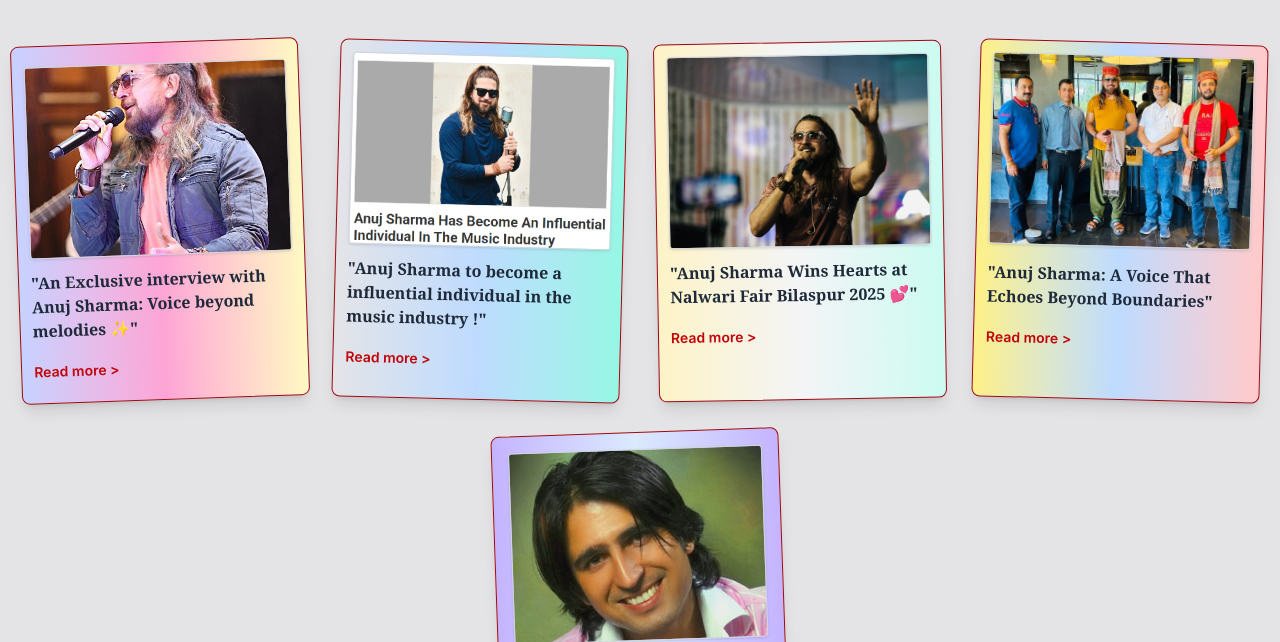
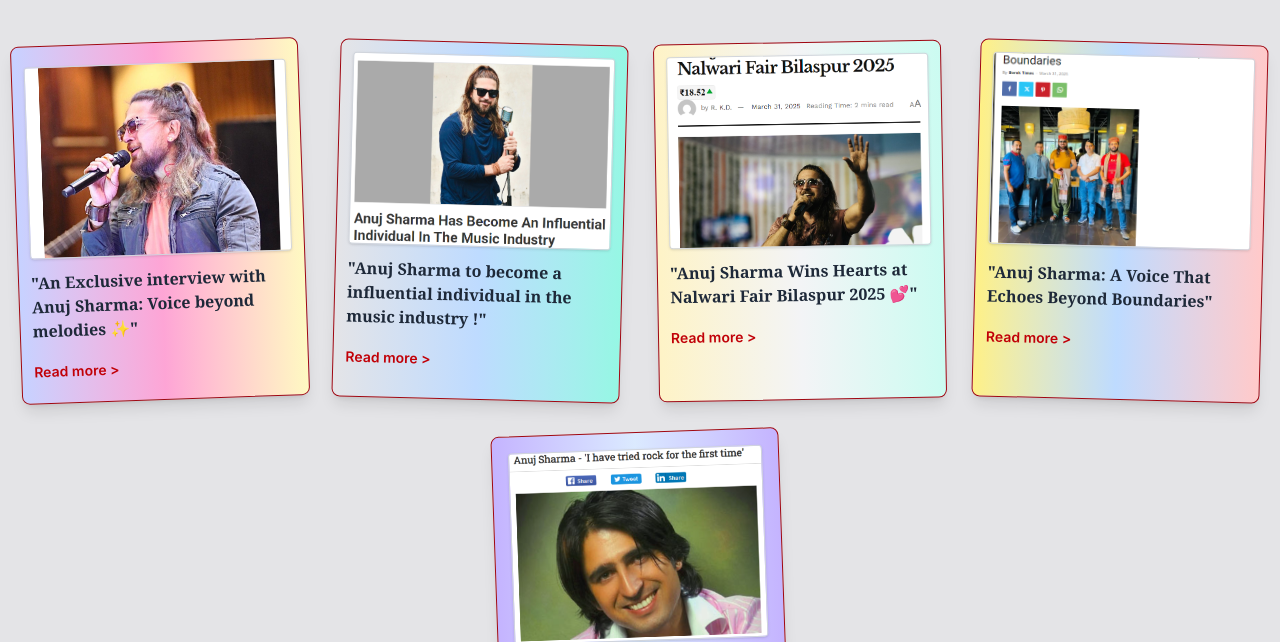
Before and after one commit to Soumalya99/AnujSinger, a website built with Vite: page digitalpr.html in a window 1280 px wide. Shown: the part 158-800 px from the top of the page. Built offline with nearby package versions, Linux system fonts and the light colour scheme; a web font is replaced by a local one.

Commit message:
Chnaged imaghe

```diff
--- a/digitalpr.html
+++ b/digitalpr.html
@@ -77,7 +77,7 @@
                     <div class="relative bg-gradient-to-r from-indigo-200 via-pink-300 to-yellow-100 border border-red-800 shadow-lg rounded-lg p-3 w-72 transform rotate-[-2deg] hover:rotate-0 transition-transform duration-300">
                     <a href="https://siwansamachar.in/an-exclusive-interview-with-anuj-sharma-the-voice-behind-the-melodies/" target="_blank" rel="noopener noreferrer"
                         class="inline-block py-2 transition ">
-                        <img src="./images/voicebehindAnuj.jpeg" alt="News 1"
+                        <img src="./images/Screenshot 2025-06-02 174717.png" alt="News 1"
                         class="w-full h-48 object-cover rounded shadow mb-3 border border-gray-300" />
                         <div class="font-semibold text-base mb-4">"An Exclusive interview with Anuj Sharma: Voice beyond melodies ✨"</div>
                         <span class="font-sans text-sm text-red-700 font-semibold">Read more ></span>
@@ -99,7 +99,7 @@
                     <div class="relative bg-gradient-to-r from-amber-100 via-gray-100 to-teal-100 border border-red-800 shadow-lg rounded-lg p-3 w-72 transform rotate-[-1deg] hover:rotate-0 transition-transform duration-300">
                         <a href="https://www.hindustanmetro.com/anuj-sharma-wins-hearts-at-nalwari-fair-bilaspur-2025/" target="_blank" rel="noopener noreferrer"
                         class=" transition">
-                            <img src="./images/Anuj22.jpeg" alt="News 3"
+                            <img src="./images/Screenshot 2025-06-02 175030.png" alt="News 3"
                             class="w-full h-48 object-cover rounded shadow mb-3 border border-gray-300" />
                             <div class="font-semibold text-base mb-4">"Anuj Sharma Wins Hearts at Nalwari Fair Bilaspur 2025 💕"</div>
                             <span class="font-sans text-sm text-red-700 font-semibold">Read more ></span>
@@ -110,7 +110,7 @@
                     <div class="relative bg-gradient-to-r from-yellow-200 via-blue-200 to-red-200 border border-red-800 shadow-lg rounded-lg p-3 w-72 transform rotate-[1.5deg] hover:rotate-0 transition-transform duration-300">
                         <a href="https://boroktimes.com/anuj-sharma-a-voice-that-echoes-beyond-boundaries/" target="_blank" rel="noopener noreferrer"
                         class="transition py-1">
-                            <img src="./images/borokTimesAnujSharma.webp" alt="News 4"
+                            <img src="./images/Screenshot 2025-06-02 175114.png" alt="News 4"
                             class="w-full h-48 object-cover rounded shadow mb-4 border border-gray-300" />
                             <div class="font-semibold text-base mb-4">"Anuj Sharma: A Voice That Echoes Beyond Boundaries"</div>
                             <span class="font-sans text-sm text-red-700 font-semibold">Read more ></span>
@@ -121,7 +121,7 @@
                     <div class="relative bg-gradient-to-r from-violet-300 via-blue-100 to-violet-300 border border-red-800 shadow-lg rounded-lg p-4 w-72 transform rotate-[-2deg] hover:rotate-0 transition-transform duration-300">
                         <a href="https://www.radioandmusic.com/content/editorial/just-talk/anuj-sharma-i-have-tried-rock-first-time" target="_blank" rel="noopener noreferrer"
                         class="transition">
-                            <img src="./images/AnujRock.jpg" alt="News 5"
+                            <img src="./images/Screenshot 2025-06-02 175205.png" alt="News 5"
                             class="w-full h-48 object-cover rounded shadow mb-3 border border-gray-300" />
                             <div class="font-semibold text-base mb-5">Anuj Sharma: `I have tried Rock for the first time`</div>
                             <span class="font-sans text-sm text-red-700 font-semibold">Read more ></span>
--- a/index.html
+++ b/index.html
@@ -129,7 +129,7 @@
                   </select>
                 </div>
                 <div class="md:col-span-2">
-                  <label for="event-date" class="block text-white text-sm font-semibold mb-1">Event Date</label>
+                  <label for="event-datee" class="block text-white text-sm font-semibold mb-1">Event Date</label>
                   <input type="date" id="event-date" name="event-date" required
                     class="w-full p-2 border border-gray-700 rounded bg-gray-900 text-white placeholder-gray-400 focus:outline-none focus:ring-2 focus:ring-white focus:border-transparent" />
                 </div>
@@ -706,7 +706,7 @@
                   </select>
                 </div>
                 <div class="form-group md:col-span-2">
-                  <label for="event-date" class="block text-white text-sm font-semibold mb-2">Event Date</label>
+                  <label for="event-datee" class="block text-white text-sm font-semibold mb-2">Event Date</label>
                   <input type="date" id="event-date" name="event-date" required placeholder="Select date"
                     class="w-full p-3 border border-gray-700 rounded-md bg-gray-900 text-white placeholder-gray-400 focus:outline-none focus:ring-2 focus:ring-white focus:border-transparent" />
                 </div>
```
Also changed, not shown: Screenshot 2025-06-02 174717.png (added), images/Screenshot 2025-06-02 175114.png (added), images/Screenshot 2025-06-02 175205.png (added).
